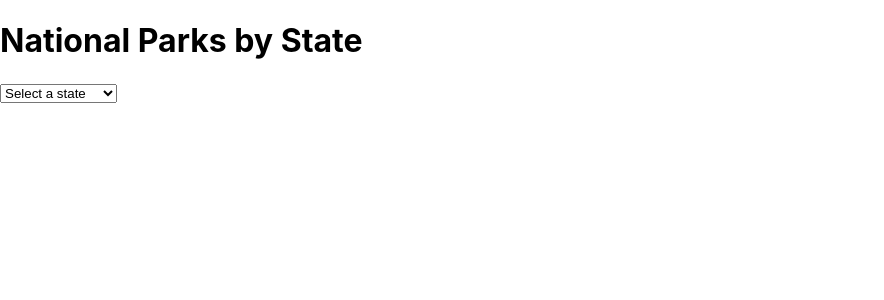
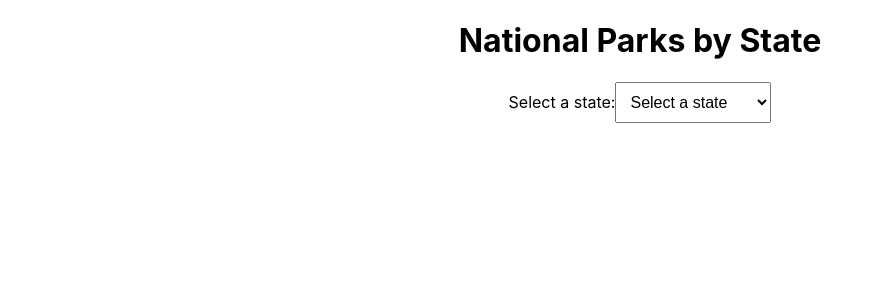
Before and after one commit to chris-whyte-gh/NPS_React_App, a React (Create React App) app: page / in a window 1280 px wide. Shown: the top 300 px of the page, without its empty margins (0-884 px from the left). Built offline with nearby package versions, Linux system fonts and the light colour scheme.

Commit message:
useEffect to display park results, add styling

```diff
--- a/src/App.css
+++ b/src/App.css
@@ -1,38 +1,23 @@
-.App {
+.dropdown {
   text-align: center;
 }
 
-.App-logo {
-  height: 40vmin;
-  pointer-events: none;
+.dropdown select{
+  font-size: 16px;
+  padding: 10px;
 }
 
-@media (prefers-reduced-motion: no-preference) {
-  .App-logo {
-    animation: App-logo-spin infinite 20s linear;
-  }
+h3 {
+ margin-left: 30px
 }
 
-.App-header {
-  background-color: #282c34;
-  min-height: 100vh;
-  display: flex;
-  flex-direction: column;
-  align-items: center;
-  justify-content: center;
-  font-size: calc(10px + 2vmin);
-  color: white;
+.park-results {
+  text-align: left;
+  margin: 20px;
 }
 
-.App-link {
-  color: #61dafb;
+section {
+  border-top : 3px inset rgb(99, 122, 171);
+  border-top-left-radius: 80px 80px;
+  padding: 30px;
 }
-
-@keyframes App-logo-spin {
-  from {
-    transform: rotate(0deg);
-  }
-  to {
-    transform: rotate(360deg);
-  }
-}
--- a/src/App.js
+++ b/src/App.js
@@ -5,23 +5,30 @@ import "./App.css";
 //Define a state variable to manage the selected state
 const App = () => {
   const [selectedState, setSelectedState] = useState("");
+  //set state of component with result data. We use null because it holds the response of the API call, and it may not be available. Component checks for response before rendering data. If we knew there would always be data, we could use an empty array.
+  const [result, setResult] = useState(null);
 
+  // useEffect Hook makes the API Call and triggers an effect when the selectedState changes. The effect is a function that makes the API call and sets the result state variable with the response.
   useEffect(() => {
-    if (selectedState) {
+    if (selectedState) { //Is selectedState truthy. Only make a call if a state is selected (not null or empty)
       const apiKey = process.env.REACT_APP_NPS_API_KEY;
+      console.log(apiKey);
       fetch(
         `https://developer.nps.gov/api/v1/parks?stateCode=${selectedState}&api_key=${apiKey}`
       )
         .then((res) => res.json()) //Data returned in a Promise, then parsed to JSON object
         .then((data) => {
           console.log(data);
+          setResult(data);
         });
     }
-  }, [selectedState]); //Only run this effect when the selectedState changes
+  }, [selectedState]); //Second argument in useEffect. An array of values, and when one of the values changes, useEffect is called
 
   return (
-    <div>
+    <div className="dropdown">
       <h1>National Parks by State</h1>
+      {/* Handle null state, where user goes back to select a state */}
+      <label htmlFor="state">Select a state:</label>
       <select
         value={selectedState}
         onChange={(e) => setSelectedState(e.target.value)}
@@ -78,6 +85,18 @@ const App = () => {
         <option value="WI">Wisconsin</option>
         <option value="WY">Wyoming</option>
       </select>
+
+      {/* Result variable is initially set to null and is being accessed before fetch returns the data. Add a check to ensure result is not null and that it contains valid data. */}
+      {result && result.data && result.data.length > 0 && (
+        <div className="park-results">
+          {result.data.map((park) => (
+            <React.Fragment key={park.id}>
+              <h3 key={park.id}>Park Name: {park.fullName}</h3>
+              <section id="section">Description: {park.description}</section>
+            </React.Fragment>
+          ))}
+        </div>
+      )}
     </div>
   );
 };
```
Also changed, not shown: 1 other file (tests, documents, lock files or other folders).
